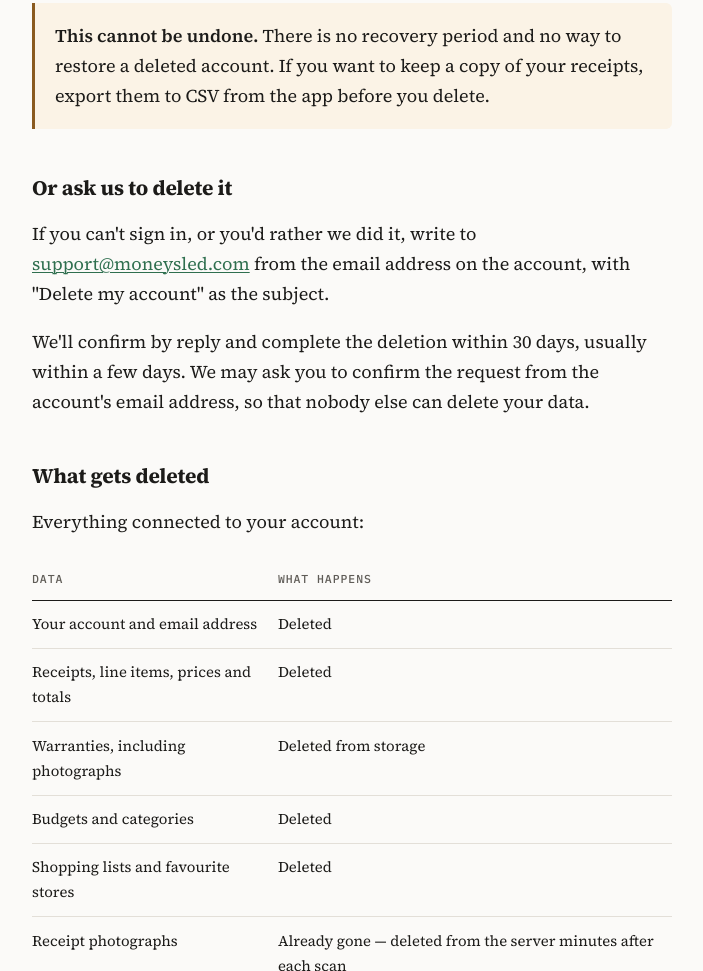
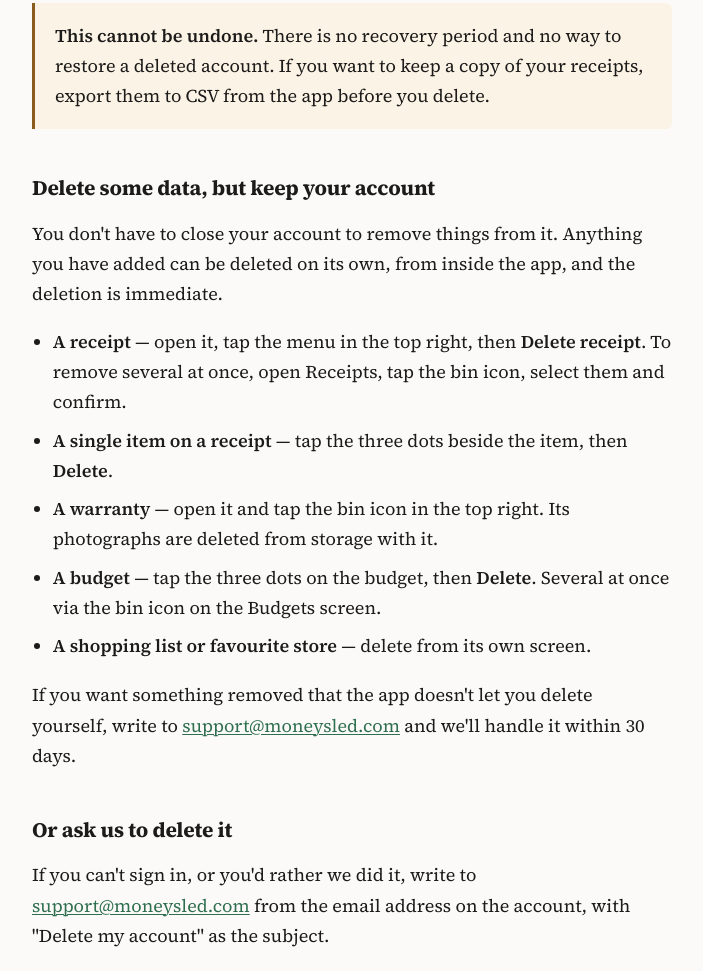
Before and after one commit to majamorales291/moneysled-site, a plain HTML site: page delete-account/index.html in a window 1280 px wide. Shown: the part 657-1628 px from the top of the page, without its empty margins (288-991 px from the left). Drawn offline with Linux system fonts and the light colour scheme.

Commit message:
Add partial data deletion steps

```diff
--- a/delete-account/index.html
+++ b/delete-account/index.html
@@ -200,6 +200,26 @@
     If you want to keep a copy of your receipts, export them to CSV from the app before you delete.</p>
   </div>
 
+  <h2>Delete some data, but keep your account</h2>
+
+  <p>You don't have to close your account to remove things from it. Anything you have added can be deleted on its
+  own, from inside the app, and the deletion is immediate.</p>
+
+  <ul>
+    <li><strong>A receipt</strong> — open it, tap the menu in the top right, then <strong>Delete receipt</strong>.
+      To remove several at once, open Receipts, tap the bin icon, select them and confirm.</li>
+    <li><strong>A single item on a receipt</strong> — tap the three dots beside the item, then
+      <strong>Delete</strong>.</li>
+    <li><strong>A warranty</strong> — open it and tap the bin icon in the top right. Its photographs are deleted
+      from storage with it.</li>
+    <li><strong>A budget</strong> — tap the three dots on the budget, then <strong>Delete</strong>. Several at once
+      via the bin icon on the Budgets screen.</li>
+    <li><strong>A shopping list or favourite store</strong> — delete from its own screen.</li>
+  </ul>
+
+  <p>If you want something removed that the app doesn't let you delete yourself, write to
+  <a href="mailto:support@moneysled.com">support@moneysled.com</a> and we'll handle it within 30 days.</p>
+
   <h2>Or ask us to delete it</h2>
 
   <p>If you can't sign in, or you'd rather we did it, write to
```
